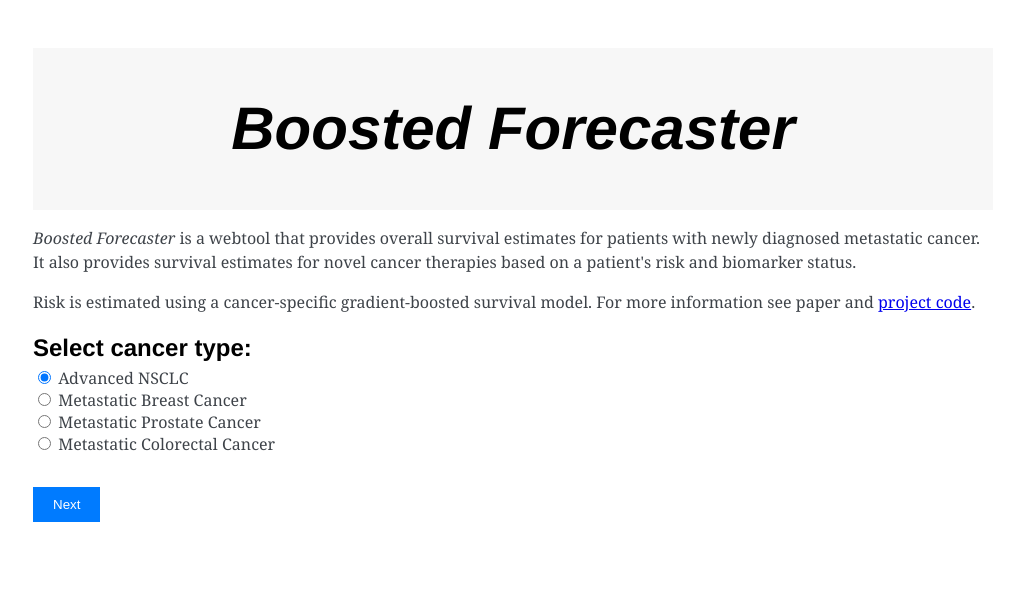
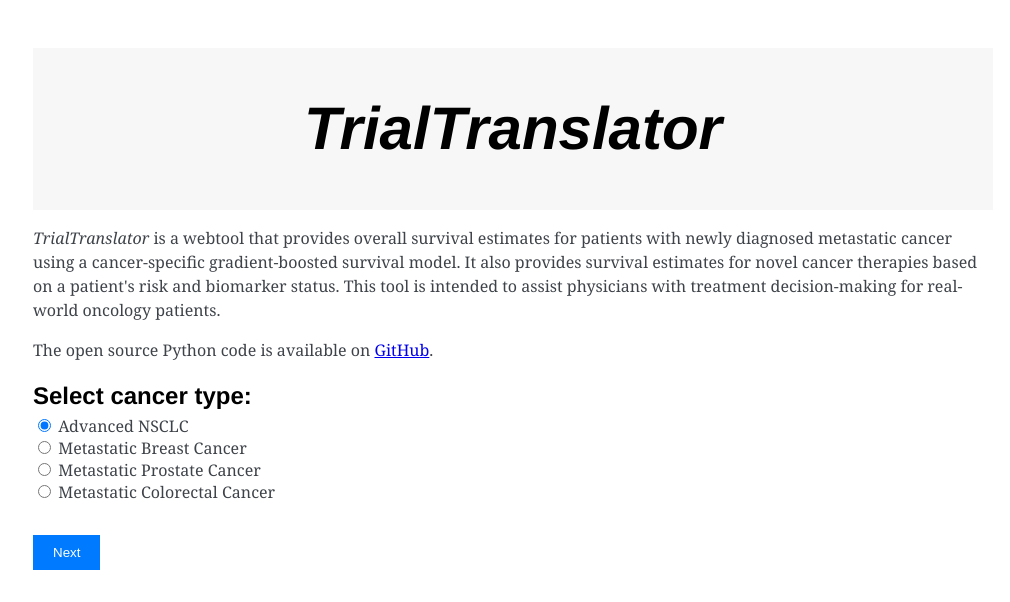
Before and after one commit to xavier-orcutt/boosted-forecaster, a Flask app: page / in a window 1280 px wide. Shown: the top 602 px of the page, without its empty margins (127-1137 px from the left). Run offline with Flask 3, Linux system fonts and the light colour scheme; parts of the project's set-up code (start-up, migrations or seed data) failed here and were passed over.

Commit message:
Update index.html

```diff
--- a/app/templates/index.html
+++ b/app/templates/index.html
@@ -14,12 +14,12 @@
 
   <body>
     <header>
-      <h1>Boosted Forecaster</h1>
+      <h1>TrialTranslator</h1>
     </header>
 
-    <p><em>Boosted Forecaster</em> is a webtool that provides overall survival estimates for patients with newly diagnosed metastatic cancer. It also provides survival estimates for novel cancer therapies based on a patient's risk and biomarker status.</p>
+    <p><em>TrialTranslator</em> is a webtool that provides overall survival estimates for patients with newly diagnosed metastatic cancer using a cancer-specific gradient-boosted survival model. It also provides survival estimates for novel cancer therapies based on a patient's risk and biomarker status. This tool is intended to assist physicians with treatment decision-making for real-world oncology patients.</p>
 
-    <p>Risk is estimated using a cancer-specific gradient-boosted survival model. For more information see paper and <a href = "https://github.com/xavier-orcutt/rct_generalizability_flatiron">project code</a>.</p>
+    <p>The open source Python code is available on <a href = "https://github.com/xavier-orcutt/TrialTranslator">GitHub</a>.</p>
 
     <h2>Select cancer type:</h2>
     <form class="cancer_type">
```
